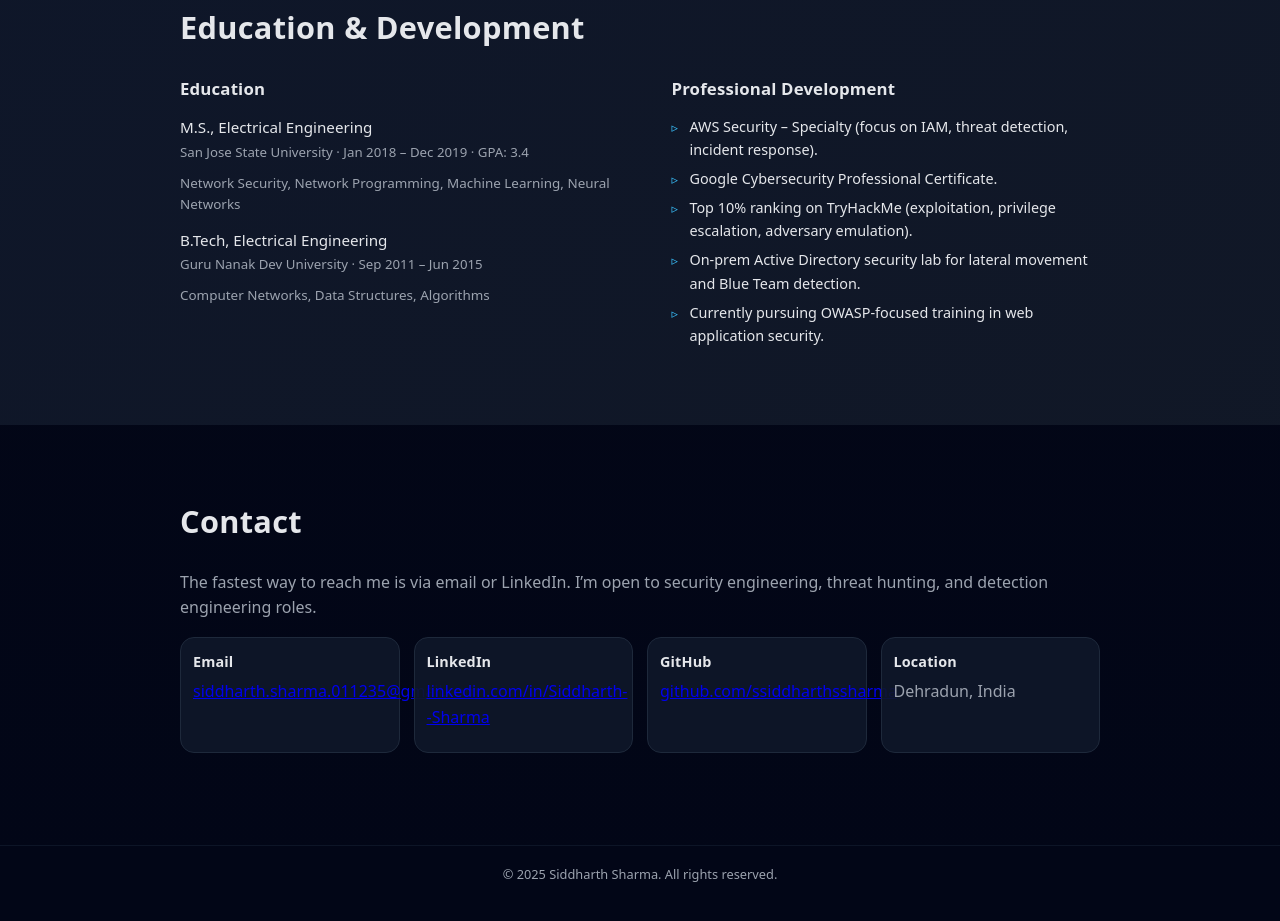
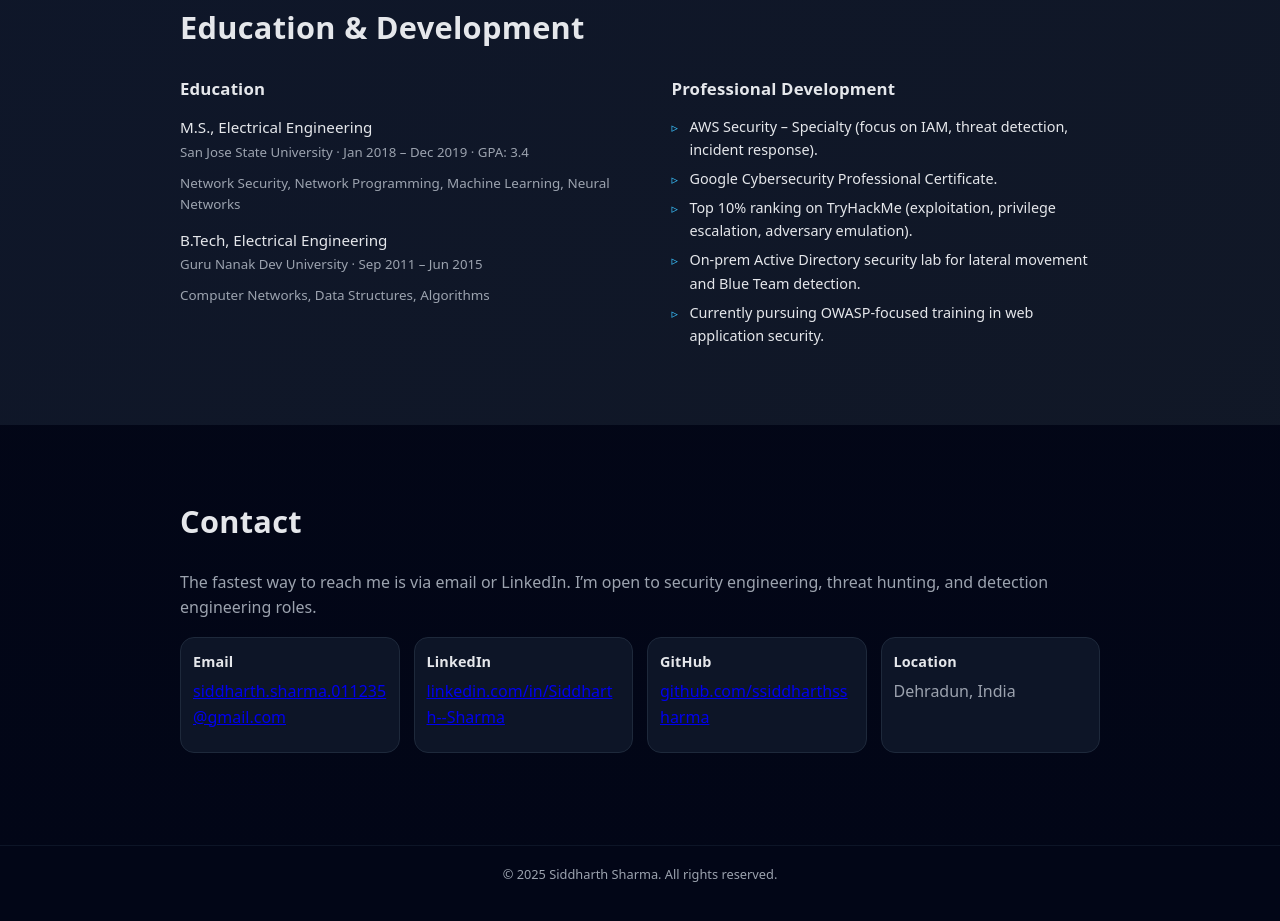
Before and after one commit to ssiddharthssharma/ssiddharthssharma.github.io, a plain HTML site: page index.html in a window 1280 px wide. Shown: the part 4200-5121 px from the top of the page. Drawn offline with Linux system fonts and the light colour scheme.

Commit message:
fixed text spill

```diff
--- a/styles.css
+++ b/styles.css
@@ -395,6 +395,12 @@ p {
   margin-bottom: 6px;
 }
 
+.contact-card p,
+.contact-card a {
+  word-break: break-all;
+  overflow-wrap: anywhere;
+}
+
 /* Footer */
 
 .site-footer {
```
